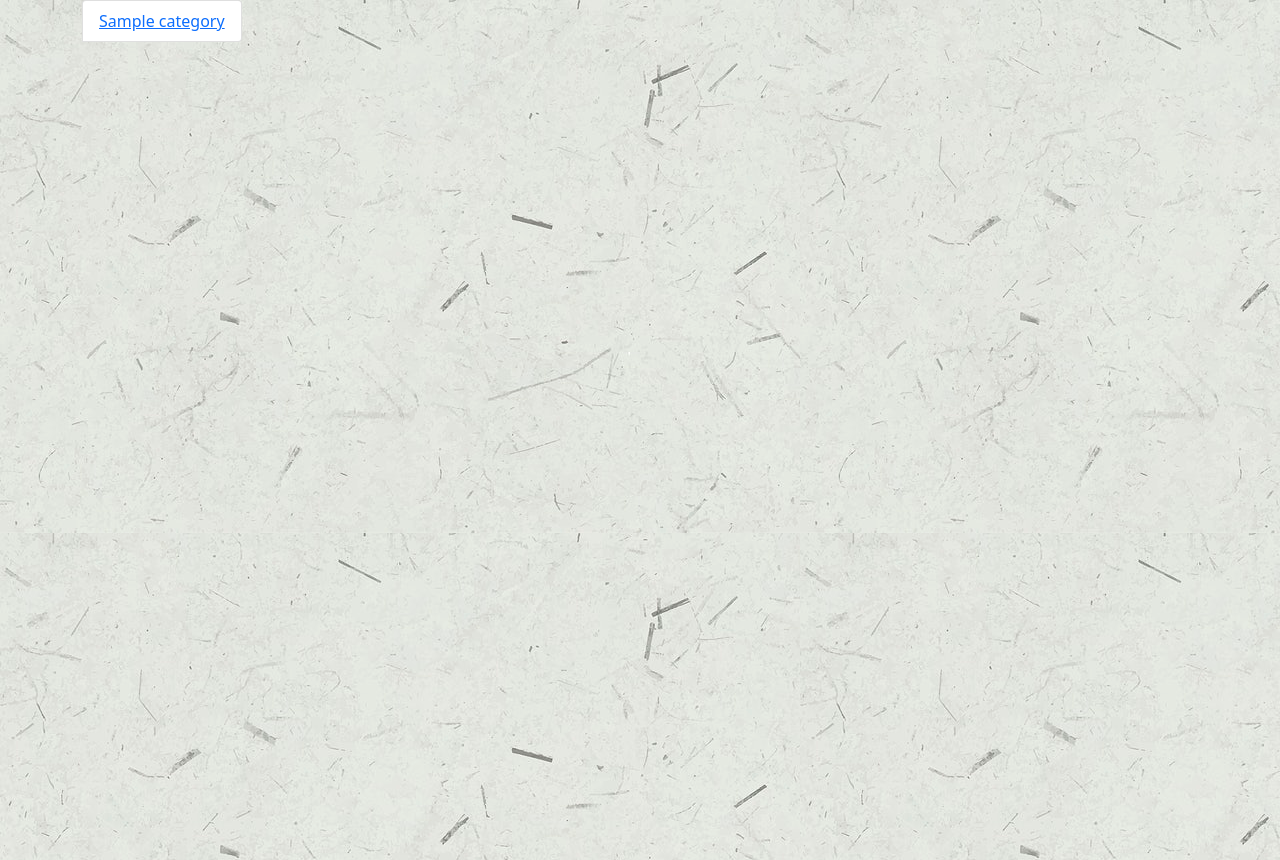
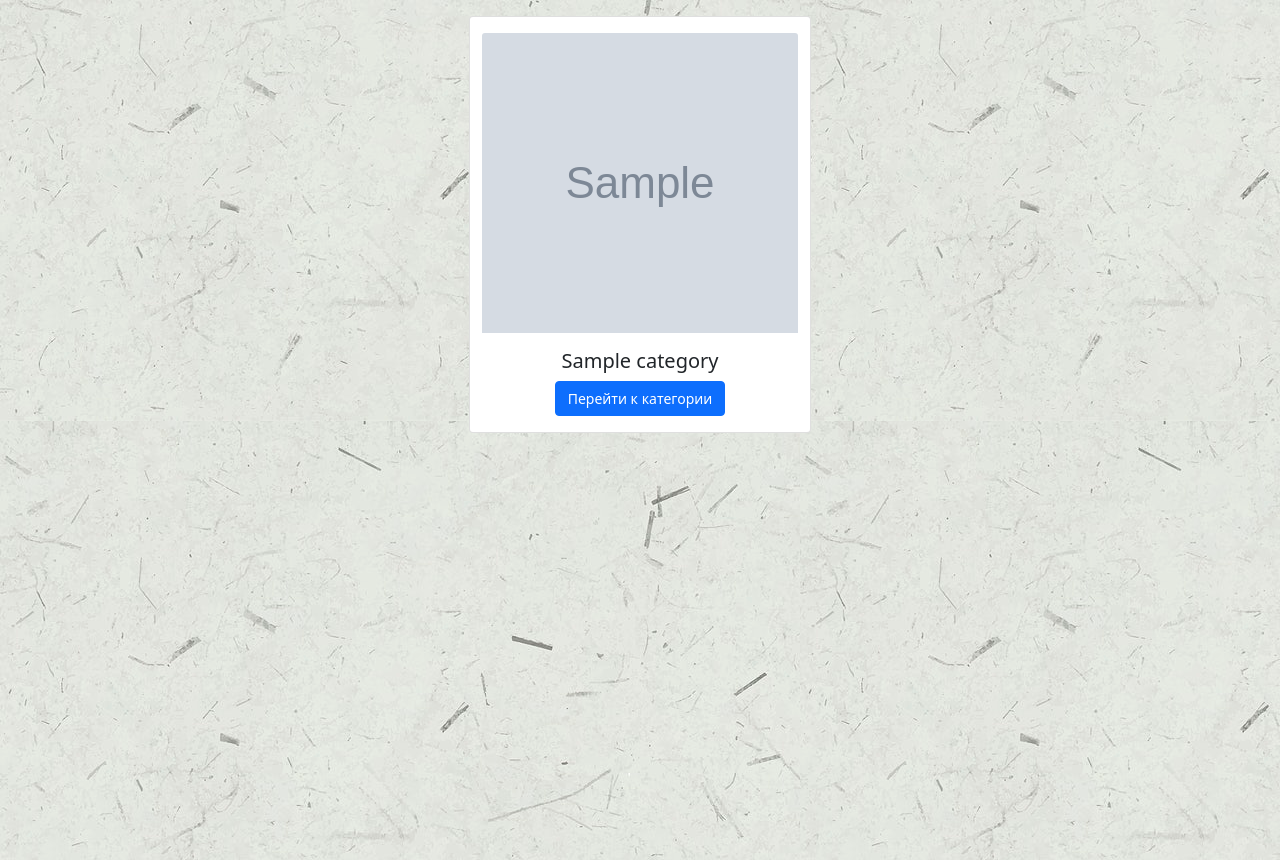
Before and after one commit to lokarddev/recipe, a Django app: page /category/ in a window 1280 px wide. Shown: the part 112-972 px from the top of the page. Run offline with Django 3.2, Linux system fonts and the light colour scheme; tables that the repository leaves empty hold one stand-in row (values such as "Sample post"); grey boxes marked "Sample" are stand-in pictures.

Commit message:
category page updated with card-deck

```diff
--- a/templates/include/footer.html
+++ b/templates/include/footer.html
@@ -1,6 +1,6 @@
 {% block footer %}
-        <footer class="bg-light text-lg-start fixed-bottom">
-            <!-- Grid container -->
+    <div class="bg-image" style="background-image: url('/static/texture.jpg'); opacity: 80%">
+        <footer class="text-lg-start fixed-bottom">
             <div class="container p-4">
                 <!-- Grid row -->
                 <div class="row">
@@ -20,4 +20,5 @@
                 </div>
             </div>
         </footer>
+    </div>
 {% endblock %}
--- a/templates/main_recipe/base.html
+++ b/templates/main_recipe/base.html
@@ -8,13 +8,11 @@
     <link href="https://cdn.jsdelivr.net/npm/bootstrap@5.0.0-beta1/dist/css/bootstrap.min.css" rel="stylesheet" integrity="sha384-giJF6kkoqNQ00vy+HMDP7azOuL0xtbfIcaT9wjKHr8RbDVddVHyTfAAsrekwKmP1" crossorigin="anonymous">
     <title>Recipe project</title>
 </head>
-<body>
+<body class="bg-image" style="background-image: url('/static/texture.jpg'); height: 100%; width: 100%">
     {% include 'include/header.html' %}
-    <div class="bg-image position-fixed" style="background-image: url('/static/texture.jpg'); height: 100%; width: 100%">
         <div class="container justify-content-center">
             {% block content %}
             {% endblock %}
         </div>
-    </div>
 </body>
 </html>
--- a/templates/main_recipe/category.html
+++ b/templates/main_recipe/category.html
@@ -1,10 +1,14 @@
 {% extends 'main_recipe/base.html' %}
     {% block content %}
-        <ul class="list-group list-group-horizontal-lg">
-        {% for category in categories %}
-            <li class="list-group-item">
-                <a href="{% url 'category_list' category.id %}">{{ category.title }}</a>
-            </li>
-        {% endfor %}
-        </ul>
+            <div class="row mt-3 justify-content-center">
+                {% for category in categories %}
+                    <div class="card mx-2 mb-2 text-center" style="max-width: 30%">
+                            <img class="card-img-top mt-3" src='{{ category.image.url }}' alt="{{ category.title }}" style="height: 300px; width: available">
+                            <div class="card-body">
+                                <h5 class="card-title">{{ category.title }}</h5>
+                                <a href="{% url 'category_list' category.id %}" class="btn btn-primary" style="font-size: 14px">Перейти к категории</a>
+                            </div>
+                    </div>
+                {% endfor %}
+            </div>
     {% endblock %}
```
Also changed, not shown: media/category/at_night.jpg (added), media/category/breakfast.jpg (added), media/category/dinner.jpg (added), media/category/supper.jpg (added), media/category/togo.jpg (added).
